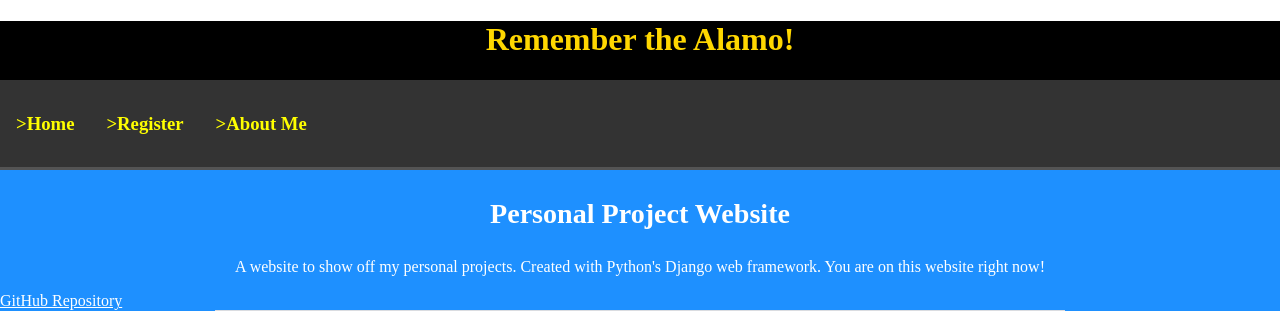
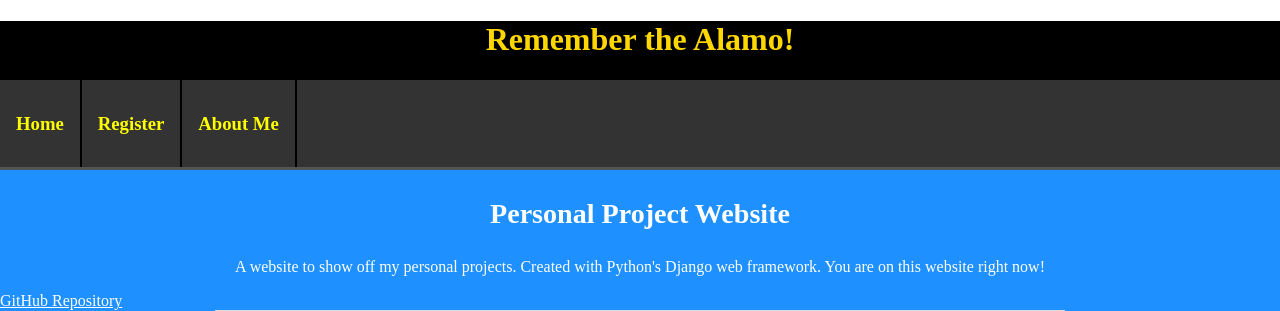
Before and after one commit to ralamo33/mysite, a Django app: page / in a window 1280 px wide. Shown: the top 311 px of the page. Run offline with Django 3.2, Linux system fonts and the light colour scheme; data comes from the database, SQL or seed files in the repository.

Commit message:
Nav bar done.

```diff
--- a/assets/style.css
+++ b/assets/style.css
@@ -18,14 +18,19 @@ header {
 
 .nav_item {
     float: left;
+    display: block;
+    text-align: center;
+    padding: 14px 16px;
+    border-right: 2px solid black;
+}
+
+.nav_item:hover {
+    background-color: grey;
 }
 
 .nav_item a {
-    display: block;
-    color: yellow;
-    text-align: center;
-    text-decoration: none;
-    padding: 14px 16px;
+   color: yellow;
+   text-decoration: none;
 }
 
 /*
--- a/main/Templates/main/header.html
+++ b/main/Templates/main/header.html
@@ -9,9 +9,9 @@
     <header role = "banner" class="banner">
         <h1> Remember the Alamo!</h1>
         <ul class="nav_bar">
-            <li class="nav_item"><a href="/" ><h3>>Home</h3></a></li>
-            <li class="nav_item"><a href="/register" ><h3>>Register</h3></a></li>
-            <li class="nav_item"><a href="/aboutme" ><h3>>About Me</h3></a></li>
+            <li class="nav_item"><a href="/" ><h3>Home</h3></a></li>
+            <li class="nav_item"><a href="/register" ><h3>Register</h3></a></li>
+            <li class="nav_item"><a href="/aboutme" ><h3>About Me</h3></a></li>
         </ul>
     </header>
    </div>
```
